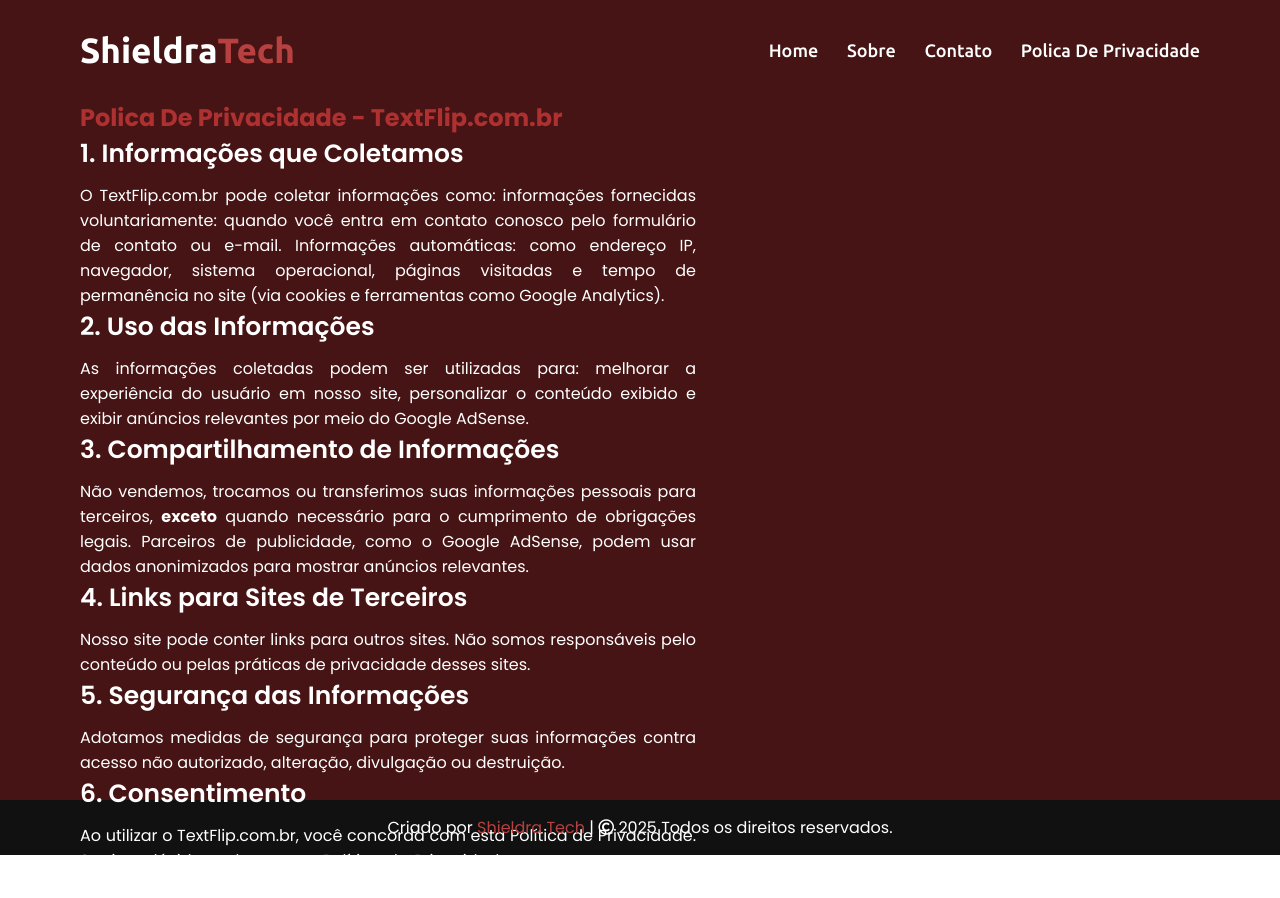
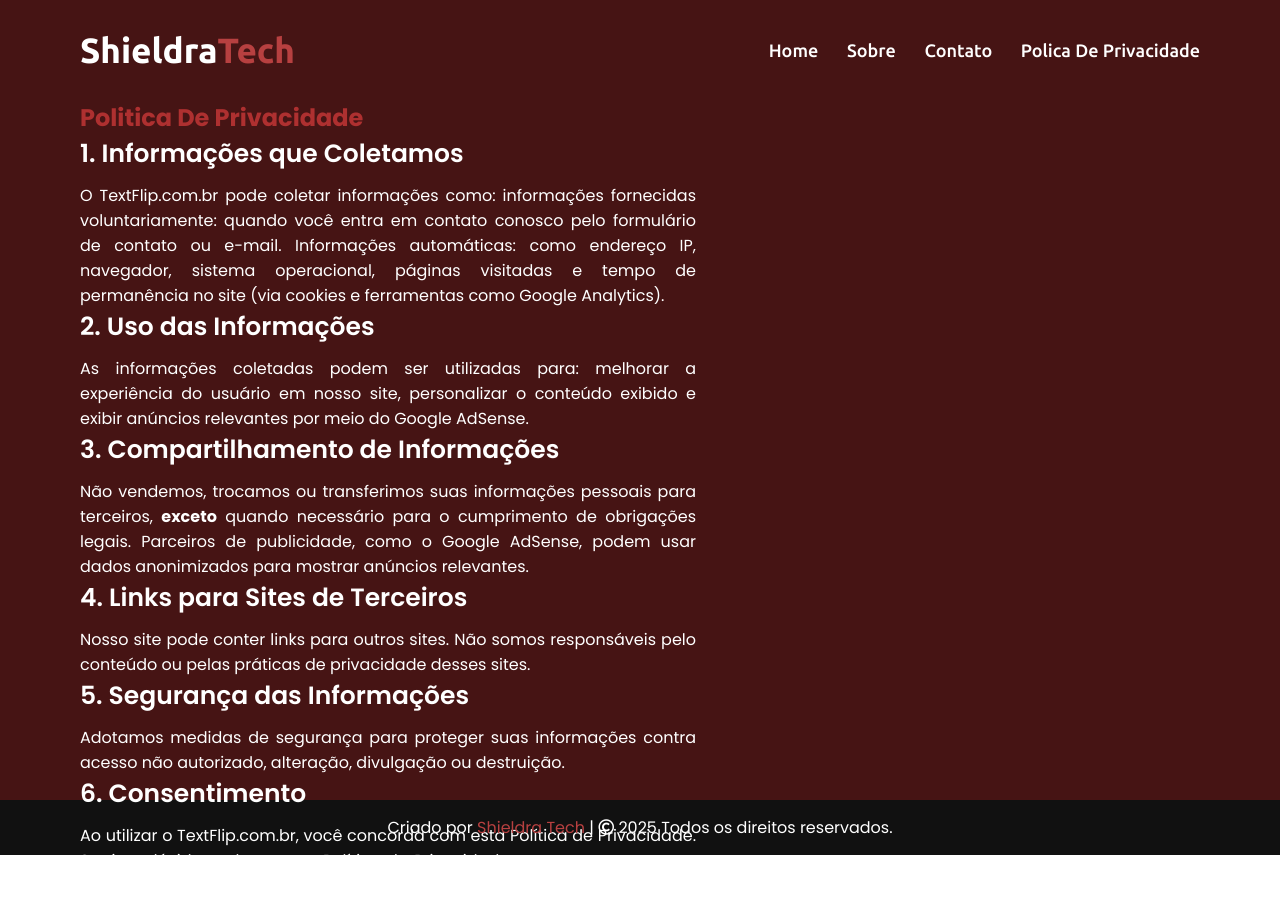
Before and after one commit to textflixjulio/textflip, a plain HTML site: page politica.html in a window 1280 px wide. Drawn offline with nearby package versions, Linux system fonts and the light colour scheme.

Commit message:
Update politica.html
atualizar titulo politica

```diff
--- a/politica.html
+++ b/politica.html
@@ -39,7 +39,7 @@
     <!-- home section start -->
     <section class="about" id="about">
         <div class="max-width">
-            <h2 class="text">Polica De Privacidade - TextFlip.com.br</h2>
+            <h2 class="text">Politica De Privacidade</h2>
             <div class="about-content">
 
                 <div class="column right">
```
